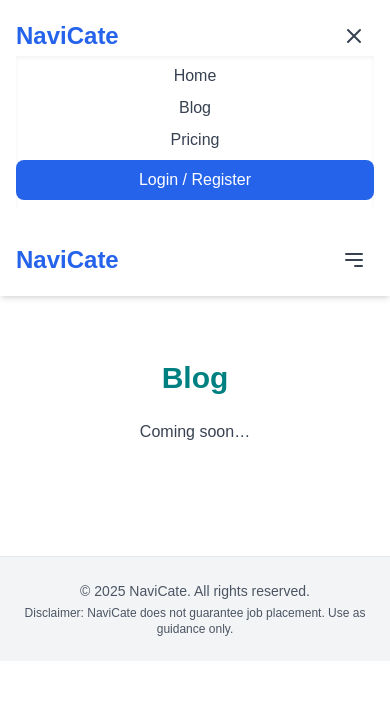
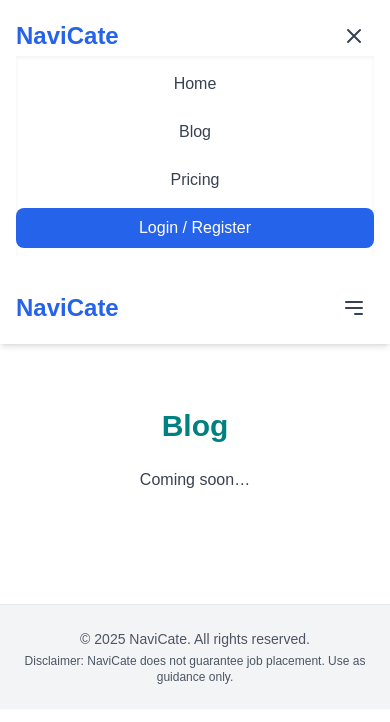
Before and after one commit to NyaguthiiMbona/NaviCate, a Next.js app: page /blog in a window 390 px wide. Both pictures are taken after a click on the button 354 px from the left and 36 px from the top of the page. Shown: the top 722 px of the page. Built offline with nearby package versions, Linux system fonts and the light colour scheme; no server answers.

Commit message:
Refactor Navbar for Next.js routing

```diff
--- a/components/Navbar.tsx
+++ b/components/Navbar.tsx
@@ -1,6 +1,6 @@
-// Fixed components/Navbar.tsx - Removes duplicate login/register issue
+// Fixed components/Navbar.tsx - Adds Next.js routing
+import { useState } from "react";
 import Link from "next/link";
-import { useState } from "react";
 import { useAuth } from "@/context/AuthContext";
 import { signOut } from "firebase/auth";
 import { auth } from "@/lib/firebase";
@@ -19,7 +19,9 @@ export default function Navbar() {
     <nav className="bg-white shadow-md p-4 sticky top-0 z-50">
       <div className="container mx-auto flex justify-between items-center">
         {/* Logo */}
-        <a href="/" className="text-2xl font-bold text-blue-600">NaviCate</a>
+        <Link href="/" className="text-2xl font-bold text-blue-600">
+          NaviCate
+        </Link>
 
         {/* Desktop Navigation */}
         <div className="hidden md:flex space-x-4 items-center">
@@ -71,9 +73,9 @@ export default function Navbar() {
       {isMobileMenuOpen && (
         <div className="md:hidden bg-white py-2 shadow-inner">
           <div className="flex flex-col items-center space-y-2">
-            <Link href="/" className="text-gray-700 hover:text-blue-600">Home</Link>
-            <Link href="/blog" className="text-gray-700 hover:text-blue-600">Blog</Link>
-            <Link href="/pricing" className="text-gray-700 hover:text-blue-600">Pricing</Link>
+            <Link href="/" className="block w-full text-center py-2 text-gray-700 hover:text-blue-600">Home</Link>
+            <Link href="/blog" className="block w-full text-center py-2 text-gray-700 hover:text-blue-600">Blog</Link>
+            <Link href="/pricing" className="block w-full text-center py-2 text-gray-700 hover:text-blue-600">Pricing</Link>
 
             {/* Mobile Auth Section */}
             {!loading && !user ? (
```
